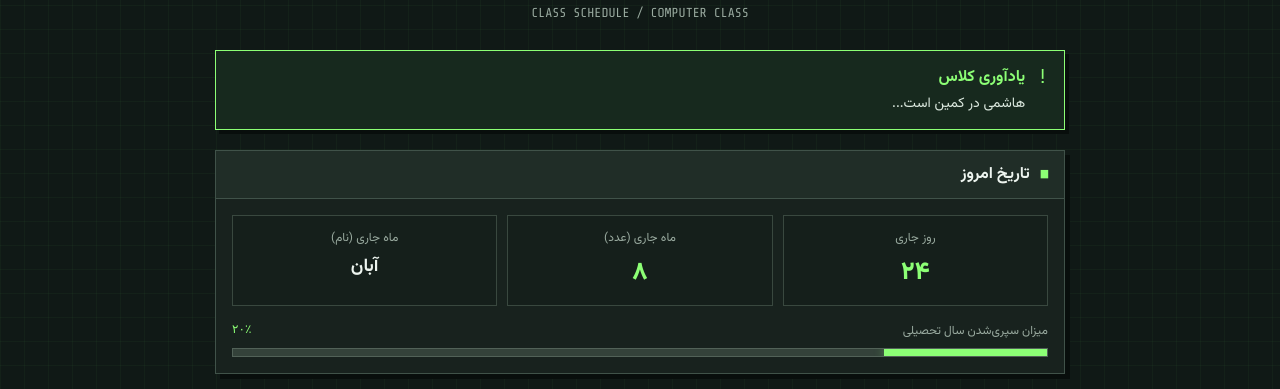
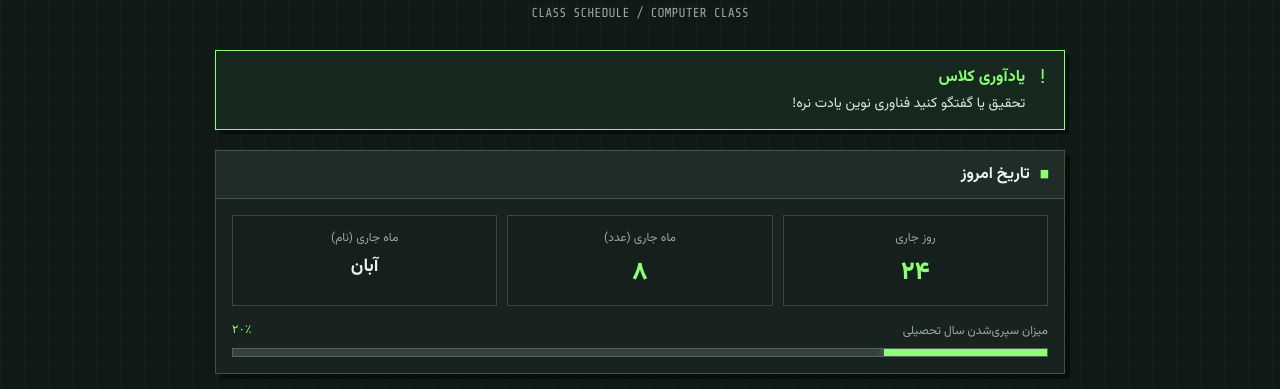
Before and after one commit to javad-rahimi/11payegah, a plain HTML site: page index.html in a window 1280 px wide. Shown: the part 331-720 px from the top of the page. Drawn offline with nearby package versions, Linux system fonts and the light colour scheme.

Commit message:
Update index.html

```diff
--- a/index.html
+++ b/index.html
@@ -492,7 +492,7 @@ font-size:10px
 <div style="flex:1">
 <div class="notice-title">یادآوری کلاس</div>
 <div class="notice-text">
-هاشمی در کمین است...
+تحقیق یا گفتگو کنید فناوری نوین یادت نره!
 </div>
 </div>
 </section>
```
